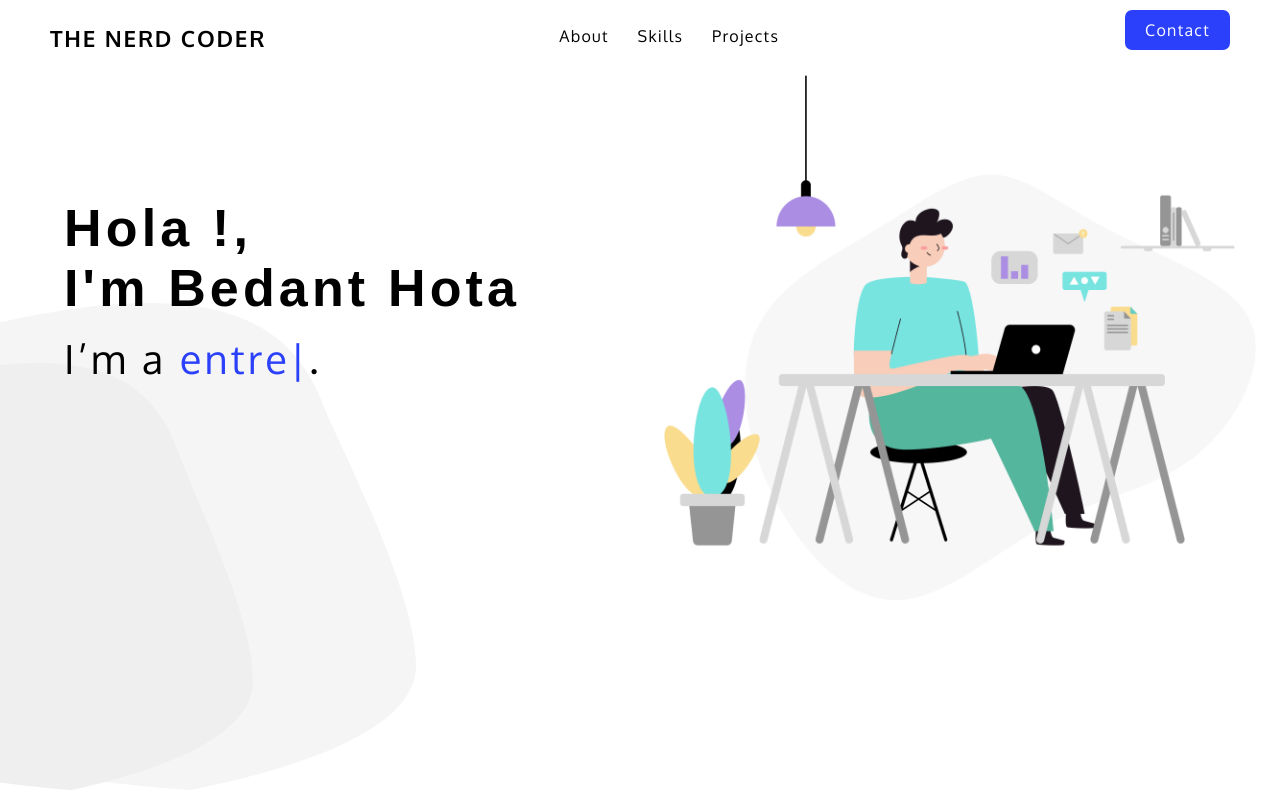
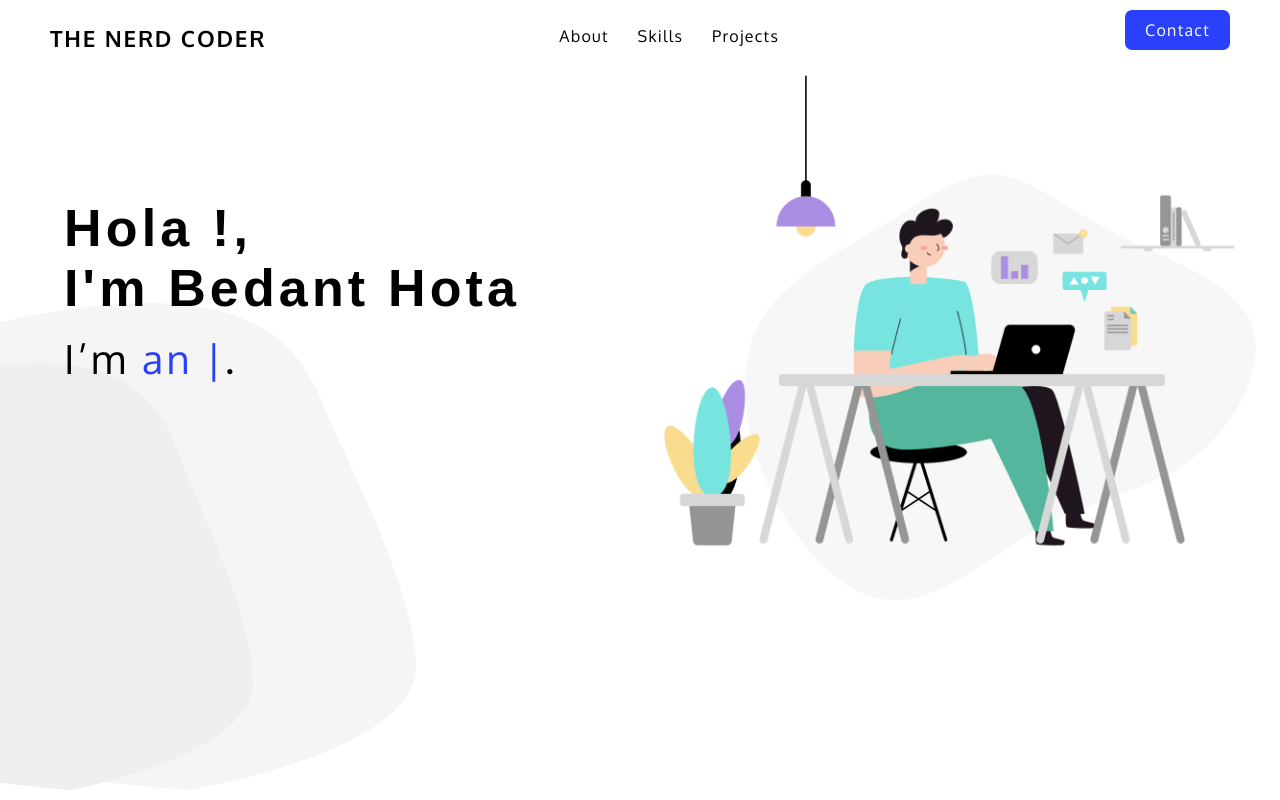
Before and after one commit to bedantH/bedantH.github.io, a Next.js app: page / in a window 1280 px wide. Shown: the top 800 px of the page. Built offline with nearby package versions, Linux system fonts and the light colour scheme; a web font is replaced by a local one.

Commit message:
Minor Changes

```diff
--- a/components/Landing.js
+++ b/components/Landing.js
@@ -7,7 +7,7 @@ export default function Landing() {
 
     useEffect(() => {
         var typed = new Typed('.dynamic-type', {
-            strings: ["developer", "designer", "entrepreneur"],
+            strings: ["a developer", "a designer", "an entrepreneur"],
             typeSpeed: 100,
             backSpeed: 100,
             loop: true
@@ -26,7 +26,7 @@ export default function Landing() {
                         Hola !, <br /> I'm Bedant Hota
                     </h1>
                     <h3 className={landing.subHeading}>
-                        I’m a <span className="dynamic-type"></span>.
+                        I’m <span className="dynamic-type"></span>.
                     </h3>
                 </div>
             </section>
```
